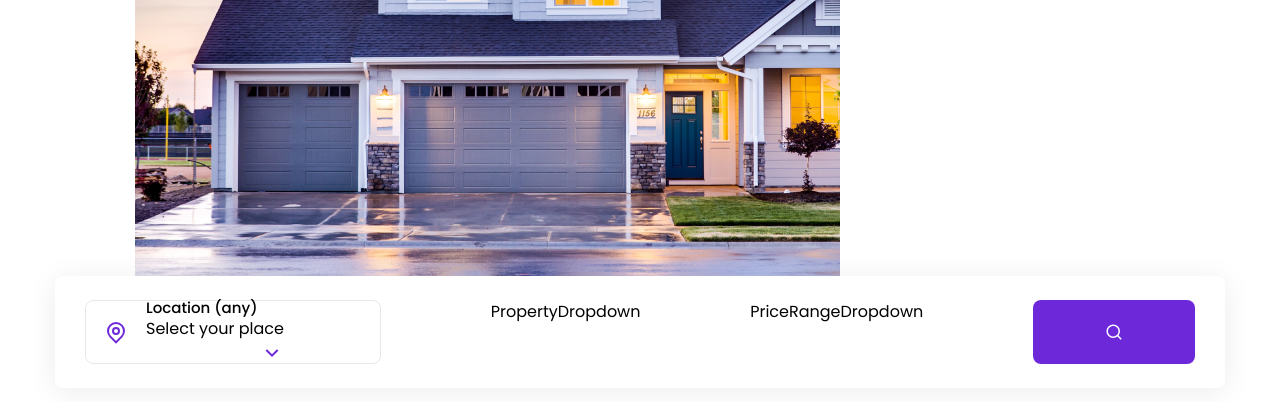
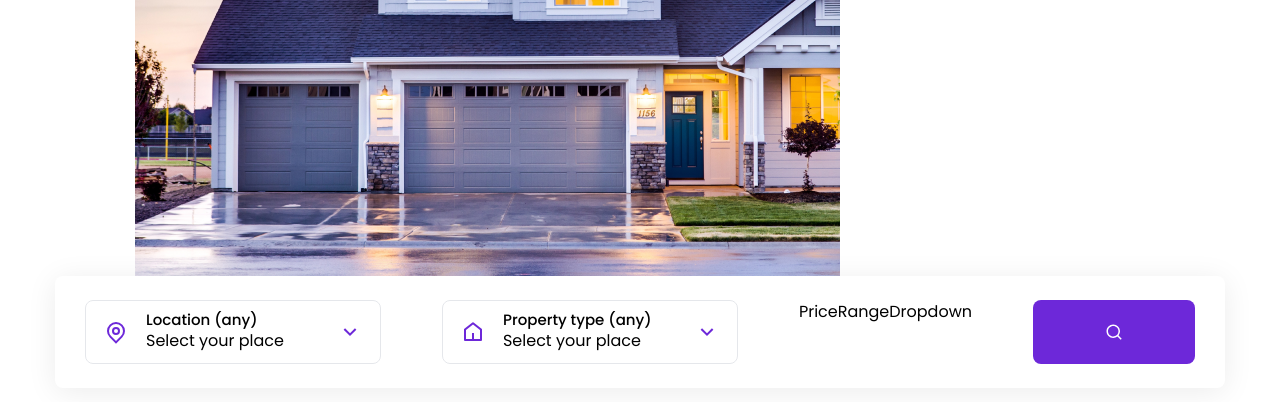
Before and after one commit to Silvia9680/Homeland, a React (Create React App) app: page / in a window 1280 px wide. Shown: the part 701-1103 px from the top of the page. Built offline with nearby package versions, Linux system fonts and the light colour scheme.

Commit message:
Add PropertyDropdown

```diff
--- a/src/components/CountryDropdown.js
+++ b/src/components/CountryDropdown.js
@@ -23,6 +23,7 @@ const CountryDropdown = () => {
          leading-tight'>{country}</div>
         <div className='text[13px]'>Select your place
         </div>
+        </div>
         {
           isOpen ? (
             <RiArrowUpSLine
@@ -32,7 +33,7 @@ const CountryDropdown = () => {
               className='dropdown-icon-secondary'/>
           )
         }
-      </div>
+
     </Menu.Button>
 
     <Menu.Items
--- a/src/components/HouseContext.js
+++ b/src/components/HouseContext.js
@@ -24,6 +24,17 @@ const HouseContextProvider = ({children}) => {
     setCountries(uniqueCountries);
   }, [])
 
+  useEffect(() => {
+    const allProperties = houses.map(( house ) => {
+      return house.type;
+    })
+
+    const uniqueProperties = ['Location (any)', ...
+    new Set(allProperties)];
+
+    setProperties(uniqueProperties);
+  }, [])
+
   return(
   <HouseContext.Provider value={{
     country,
--- a/src/components/PropertyDropdown.js
+++ b/src/components/PropertyDropdown.js
@@ -1,7 +1,58 @@
-import React from 'react';
+import React, { useState, useEffect, useContext }from 'react';
+
+import { RiHome5Line, RiMapPinLine, RiArrowDownSLine, RiArrowUpSLine } from 'react-icons/ri';
+
+import { Menu } from '@headlessui/react';
+
+import { HouseContext } from './HouseContext';
 
 const PropertyDropdown = () => {
-  return <div>PropertyDropdown</div>;
+  const { property, setProperty, properties } =
+  useContext( HouseContext );
+
+  const [isOpen, setIsOpen ] = useState(false);
+  return <Menu as='div' className= 'dropdown relative'>
+    <Menu.Button
+       onClick={() =>setIsOpen(!isOpen)}
+       className='dropdown-btn w-full text-left'
+    >
+      <RiHome5Line
+      className='dropdown-icon-primary'/>
+      <div>
+        <div className='text-[15px] font-medium
+         leading-tight'>{ property }</div>
+        <div className='text[13px]'>Select your place
+        </div>
+        </div>
+        {
+          isOpen ? (
+            <RiArrowUpSLine
+            className='dropdown-icon-secondary'/>
+          ) : (
+            <RiArrowDownSLine
+              className='dropdown-icon-secondary'/>
+          )
+        }
+
+    </Menu.Button>
+
+    <Menu.Items
+    className='dropdown-menu'>
+      { properties.map(( property, index ) => {
+        return (
+          <Menu.Item
+            onClick={() => setProperty( property )}
+            className='cursor-pointer
+            hover:text-violet-700 transition'
+            as='li'
+            key={ index }
+            >
+              { property }
+            </Menu.Item>
+        )
+      })}
+    </Menu.Items>
+  </Menu>;
 };
 
 export default PropertyDropdown;
```
